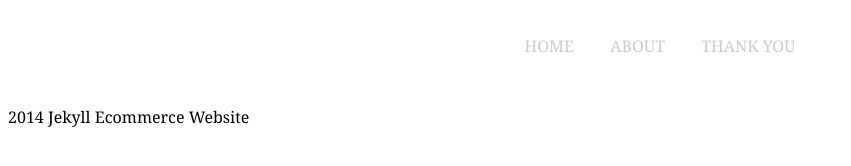
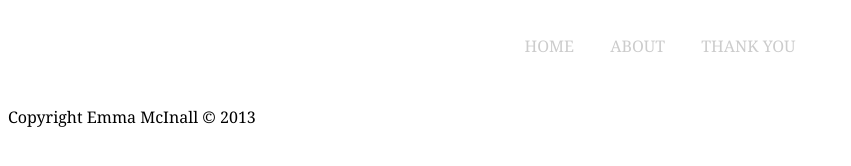
Before and after one commit to mcin0244/jekyll-ecommerce-website, a Jekyll site: the page built from index.html, in a window 1280 px wide. Shown: the part 395-561 px from the top of the page, without its empty margins (0-851 px from the left). Built offline with Jekyll 4.4.1, drawn with Linux system fonts in a browser that asks for light colours; Markdown is read by kramdown in place of the engine named in the settings.

Commit message:
Editing nag class

```diff
--- a/_layouts/default.html
+++ b/_layouts/default.html
@@ -16,7 +16,7 @@
 
 <footer>
 	{% include nav.html navclass='nav-bottom' %}
-	<p> 2014 Jekyll Ecommerce Website</p>
+	<p class="copyright">Copyright Emma McInall © 2013</p>
 </footer>
 
 <script src="js/nav.js"></script>
```
Also changed, not shown: _includes/nav.html (line endings or trailing spaces).
